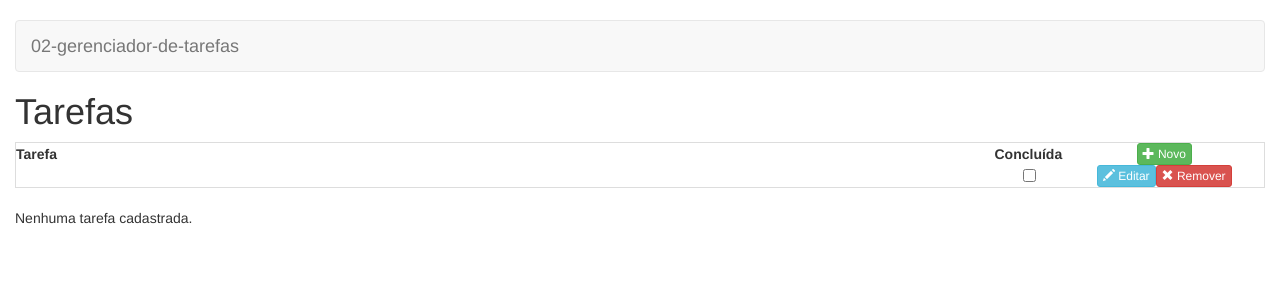
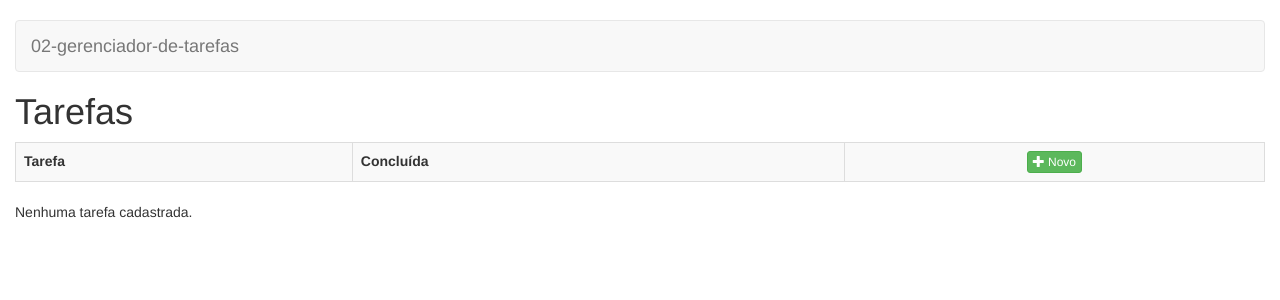
Before and after one commit to andregspaschoa/Angular, an Angular app in the folder 02-gerenciador-de-tarefas/: page /tarefas/listar in a window 1280 px wide. Shown: the top 300 px of the page. Built offline with nearby package versions, Linux system fonts and the light colour scheme.

Commit message:
Update listar-tarefa.component.html

```diff
--- a/02-gerenciador-de-tarefas/src/app/tarefas/listar/listar-tarefa.component.html
+++ b/02-gerenciador-de-tarefas/src/app/tarefas/listar/listar-tarefa.component.html
@@ -1,6 +1,7 @@
 <h1>Tarefas</h1>
 
 <table class="table table-striped table-bordered table-hover">
+  <tbody>
     <tr>
     	<th>Tarefa</th>
       <th>Concluída</th>
@@ -12,29 +13,34 @@
         </a>
     </th>
     </tr>
-  <tr>
-    <td>
-
+    <tr *ngFor="let tarefa of tarefas">
+      <td [class.success]="!tarefa.concluida", [tarefaConcluida]="tarefa.concluida"
+        >
+        {{ tarefa.nome }}
       </td>
       <td style="width: 70px" class="text-center">
         <input
-        type="checkbox">
+          type="checkbox"
+          (click)="alterarStatus(tarefa)"
+          [value]="tarefa.id"
+          [checked]="tarefa.concluida">
       </td>
       <td class="text-center" style="width: 200px">
-      <a
+        <a [routerLink]="['/tarefas/editar/'+tarefa.id]"
           title="Editar" alt="Editar"
           class="btn btn-xs btn-info">
           <span class="glyphicon glyphicon-pencil"
             aria-hidden="true"></span> Editar
         </a>
         <a href="#" title="Remover" alt="Remover"
-
+          (click)="remover($event, tarefa)"
           class="btn btn-xs btn-danger">
           <span class="glyphicon glyphicon-remove"
             aria-hidden="true"></span> Remover
         </a>
       </td>
     </tr>
+  </tbody>
 </table>
 
-<p>Nenhuma tarefa cadastrada.</p>
+<p *ngIf="tarefas.length==0">Nenhuma tarefa cadastrada.</p>
```
Lines whose indentation alone changed are shown as unchanged.
